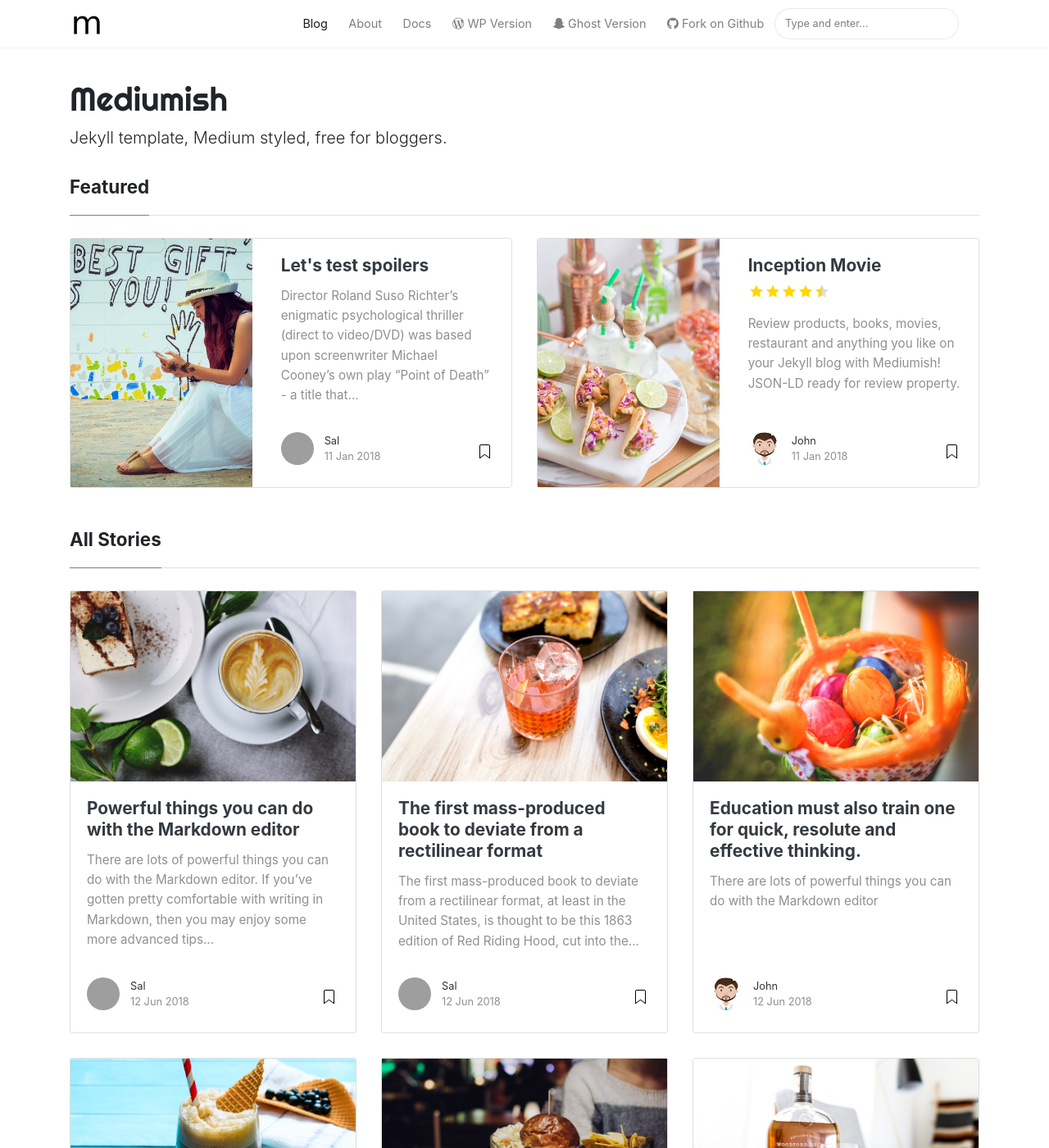
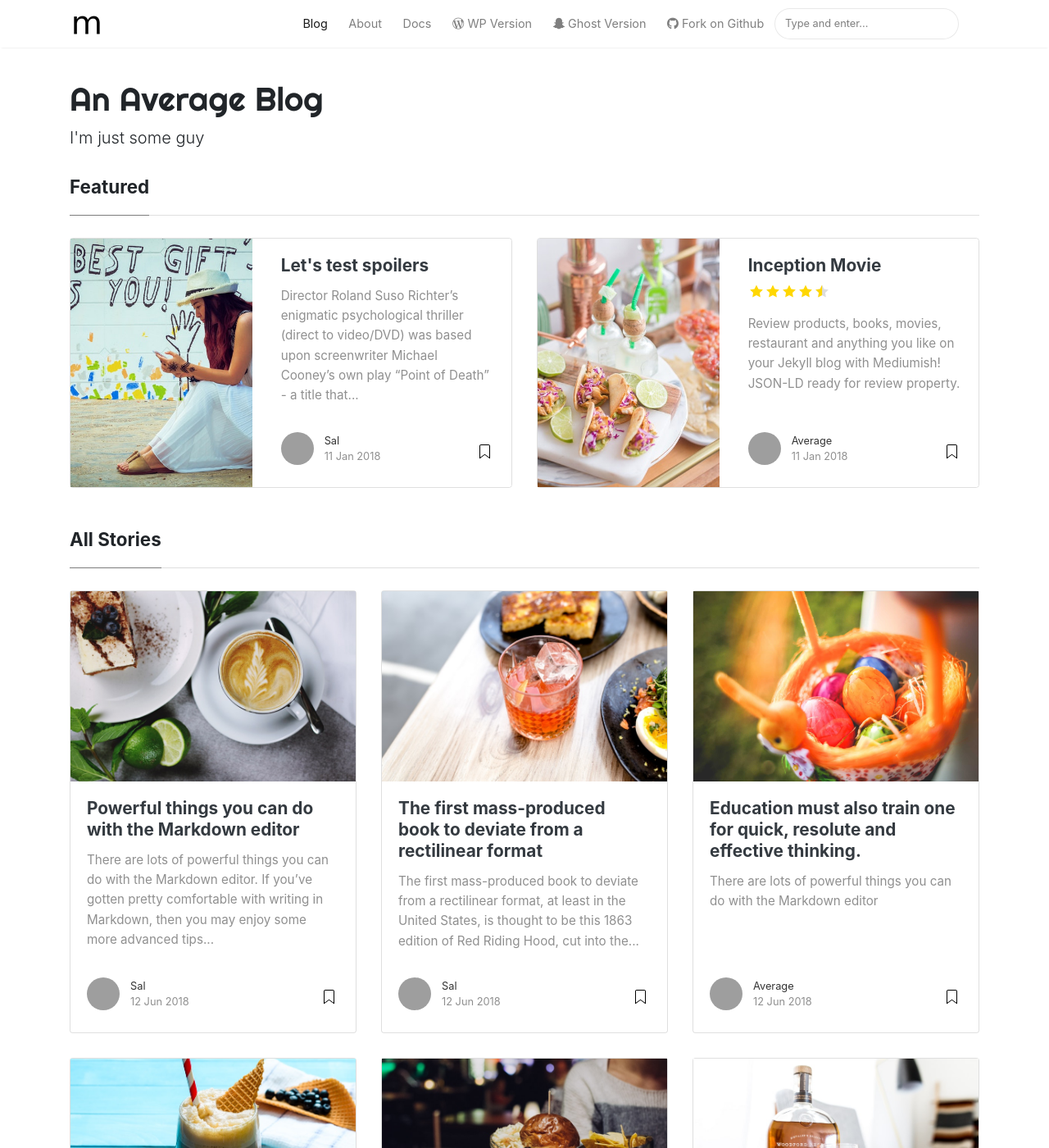
Before and after one commit to AverageHelper/AverageHelper.github.io, a Jekyll site: the page built from index.html, in a window 1280 px wide and 1400 px high. Shown: the whole window at 82% size. Built offline with Jekyll 4.4.1, drawn with Linux system fonts in a browser that asks for light colours; nearby versions of some CDN libraries; the list of posts is cut into pages by our own code; some of the changed text lies outside the part shown; grey boxes are pictures that could not be loaded.

Commit message:
Update _config.yml

```diff
--- a/_config.yml
+++ b/_config.yml
@@ -1,13 +1,13 @@
 # Site
-name: "Mediumish"
-title: "Mediumish"
-description: "Jekyll template, Medium styled, free for bloggers."
+name: "An Average Blog"
+title: "An Average Blog"
+description: "I'm just some guy"
 logo: 'assets/images/logo.png'
 favicon: 'assets/images/logo.png'
-baseurl: /mediumish-theme-jekyll
-google_analytics: 'UA-46278016-1'
-disqus: 'demowebsite'
-mailchimp-list: 'https://wowthemes.us11.list-manage.com/subscribe/post?u=8aeb20a530e124561927d3bd8&amp;id=8c3d2d214b'
+baseurl: ''
+google_analytics: ''
+disqus: ''
+mailchimp-list: ''
 include: ["_pages"]
 permalink: /:title/
 
@@ -22,14 +22,14 @@ authors:
     twitter: https://twitter.com/wowthemesnet
     description: "Author of Mediumish, a Bootstrap Medium styled template available for WordPress, HTML, Ghost and Jekyll. You are currently previewing Jekyll template demo."
   john:
-    name: John
-    display_name: John
-    avatar: 'assets/images/avatar.png'
-    gravatar: b1cc14991db7a456fcd761680bbc8f81
-    email: wowthemesnet@gmail.com
-    web: https://www.wowthemes.net
-    twitter: https://twitter.com/wowthemesnet
-    description: "This is the author box. Write a short description of the author here. You are currently previewing Mediumish demo, a Jekyll template compatible with Github pages."
+    name: Average Helper
+    display_name: Average
+    avatar: 'https://avatars.githubusercontent.com/u/1500092?v=4'
+    gravatar: ''
+    email: ''
+    web: https://github.com/AverageHelper
+    twitter: https://twitter.com/avghelper
+    description: "Just some guy."
 
 # Plugins
 plugins:
```
